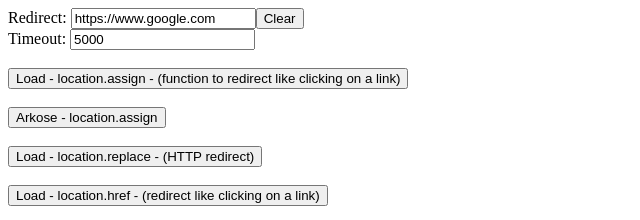
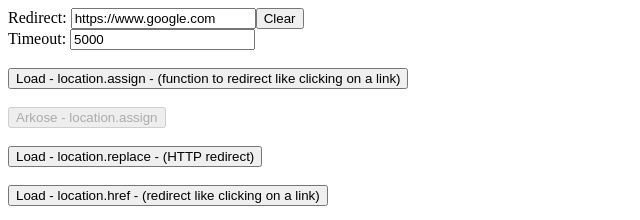
Before and after one commit to playground-project/playground-project.github.io, a plain HTML site: page index.html in a window 1280 px wide. Shown: the top 220 px of the page, without its empty margins (0-640 px from the left). Drawn offline with nearby package versions, Linux system fonts and the light colour scheme.

Commit message:
Disable arkose button

```diff
--- a/index.html
+++ b/index.html
@@ -50,7 +50,7 @@
 		<br /><br />
 		<input type="button" id="btLoadAssign" value="Load - location.assign - (function to redirect like clicking on a link)" />
 		<br /><br />
-		<input type="button" id="btArkoseAssign" value="Arkose - location.assign" />
+		<input type="button" id="btArkoseAssign" value="Arkose - location.assign" disabled="disabled" />
 		<br /><br />
 		<input type="button" id="btLoadRedirect" value="Load - location.replace - (HTTP redirect)" />
 		<br /><br />
```
